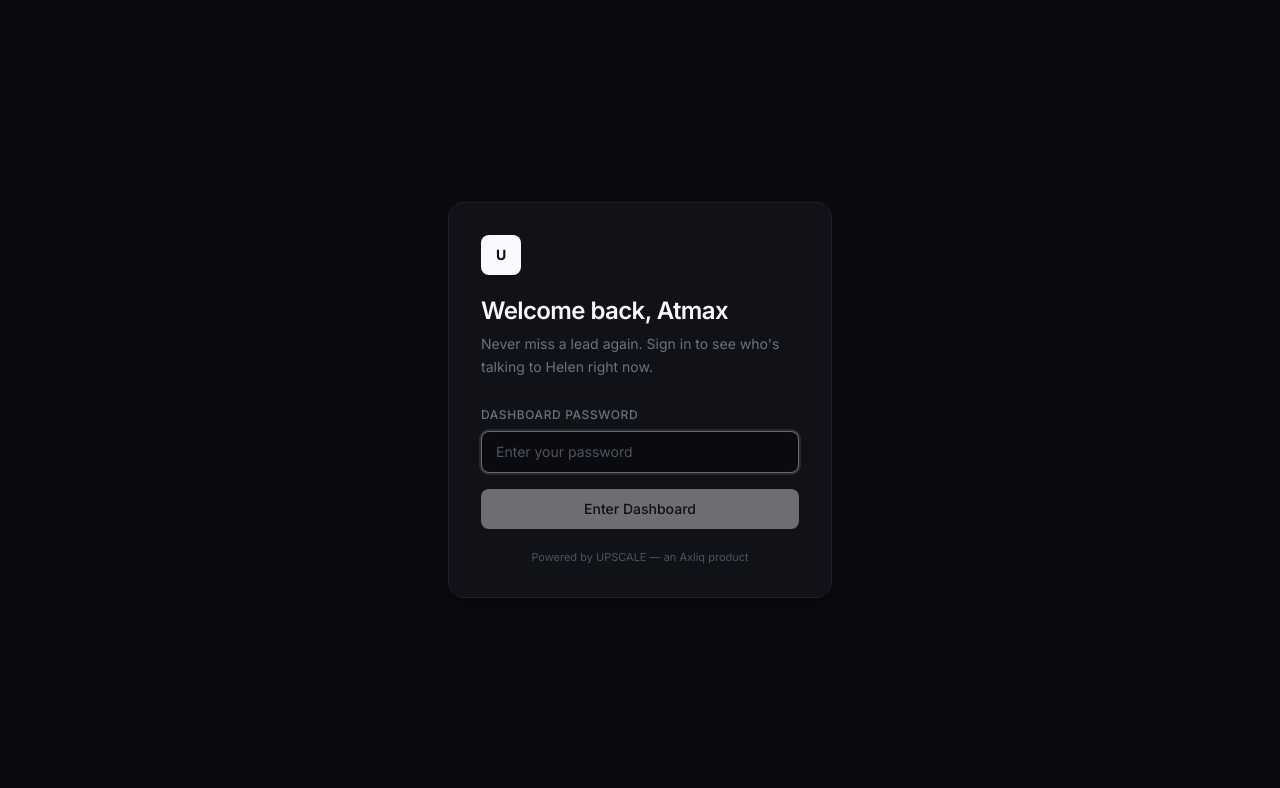
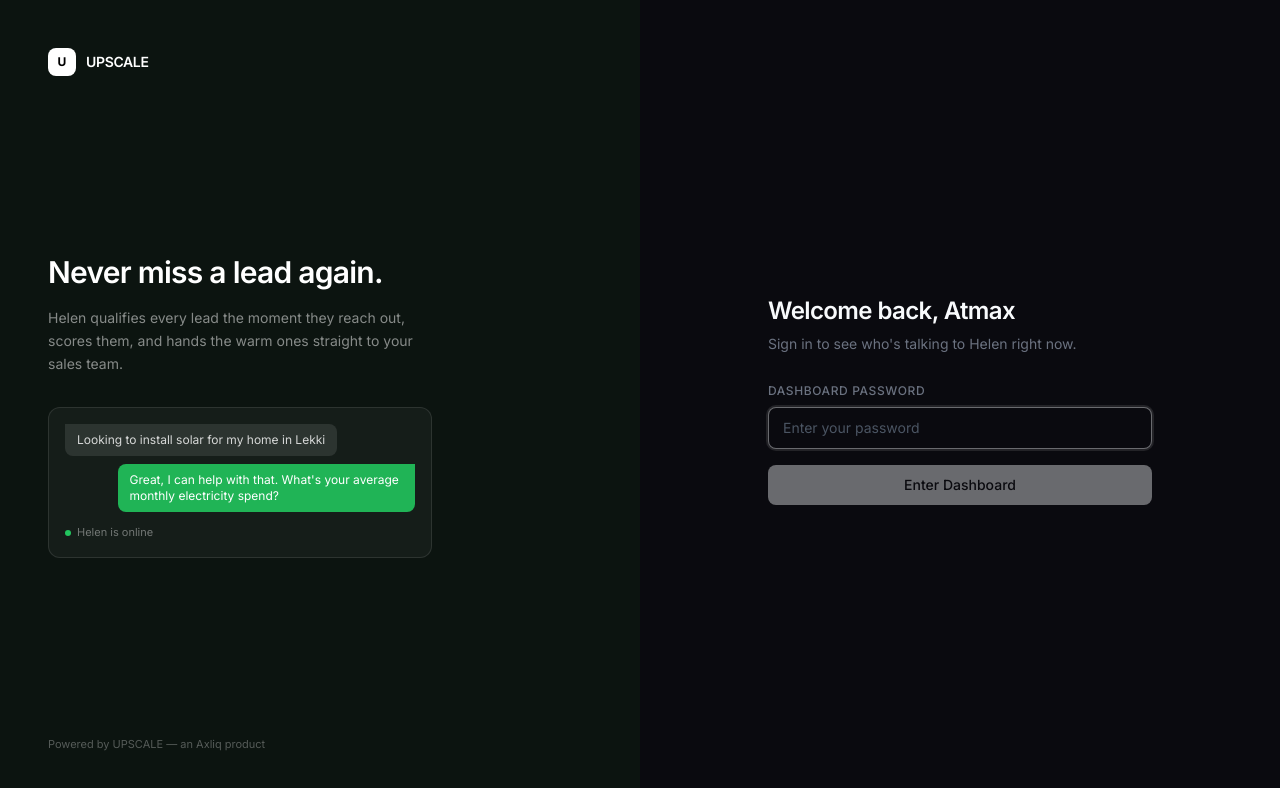
Before and after one commit to JessesHub07/UpScale, a Next.js app in the folder dashboard/: page /login in a window 1280 px wide. Shown: the top 788 px of the page. Built offline with nearby package versions, Linux system fonts and the light colour scheme; no server answers.

Commit message:
feat: redesign login page as split-screen with branded panel and chat preview
Co-Authored-By: Claude Sonnet 4.6 <noreply@anthropic.com>

```diff
--- a/dashboard/app/login/page.tsx
+++ b/dashboard/app/login/page.tsx
@@ -31,20 +31,55 @@ export default function LoginPage() {
   }
 
   return (
-    <div className="min-h-screen bg-page flex items-center justify-center px-4">
-      <form
-        onSubmit={handleSubmit}
-        className="float-in relative bg-surface border border-border rounded-2xl p-8 w-full max-w-sm shadow-xl"
-      >
-        <div className="w-10 h-10 rounded-lg bg-text-primary flex items-center justify-center mb-5">
+    <div className="min-h-screen flex">
+      {/* Left — brand panel */}
+      <div className="hidden lg:flex lg:w-1/2 bg-[#0c1410] text-white flex-col justify-between p-12">
+        <div className="flex items-center gap-2.5">
+          <div className="w-7 h-7 rounded-lg bg-white flex items-center justify-center">
+            <span className="text-black font-bold text-xs">U</span>
+          </div>
+          <span className="text-sm font-semibold tracking-tight">UPSCALE</span>
+        </div>
+
+        <div>
+          <h1 className="text-3xl font-semibold tracking-tight leading-tight mb-4">
+            Never miss a lead again.
+          </h1>
+          <p className="text-sm text-white/50 leading-relaxed mb-8 max-w-sm">
+            Helen qualifies every lead the moment they reach out, scores them, and hands the
+            warm ones straight to your sales team.
+          </p>
+
+          {/* Mock chat preview */}
+          <div className="bg-white/[0.04] border border-white/10 rounded-xl p-4 max-w-sm flex flex-col gap-2">
+            <div className="self-start bg-white/10 rounded-lg rounded-tl-none px-3 py-2 text-xs text-white/80 max-w-[85%]">
+              Looking to install solar for my home in Lekki
+            </div>
+            <div className="self-end bg-[#22c55e]/90 rounded-lg rounded-tr-none px-3 py-2 text-xs text-white max-w-[85%]">
+              Great, I can help with that. What's your average monthly electricity spend?
+            </div>
+            <div className="flex items-center gap-1.5 mt-1">
+              <span className="w-1.5 h-1.5 rounded-full bg-[#22c55e] pulse-dot" />
+              <span className="text-[11px] text-white/40">Helen is online</span>
+            </div>
+          </div>
+        </div>
+
+        <p className="text-[11px] text-white/30">Powered by UPSCALE — an Axliq product</p>
+      </div>
+
+      {/* Right — form */}
+      <div className="flex-1 bg-page flex items-center justify-center px-4">
+        <form onSubmit={handleSubmit} className="float-in w-full max-w-sm">
+          <div className="w-10 h-10 rounded-lg bg-text-primary flex items-center justify-center mb-5 lg:hidden">
             <span className="text-page font-bold text-sm">U</span>
           </div>
 
-        <h1 className="text-2xl font-semibold text-text-primary mb-1.5 tracking-tight">
+          <h2 className="text-2xl font-semibold text-text-primary mb-1.5 tracking-tight">
             Welcome back, Atmax
-        </h1>
+          </h2>
           <p className="text-sm text-text-secondary mb-7 leading-relaxed">
-          Never miss a lead again. Sign in to see who's talking to Helen right now.
+            Sign in to see who's talking to Helen right now.
           </p>
 
           <label className="text-xs font-medium text-text-secondary uppercase tracking-wider mb-2 block">
@@ -59,11 +94,7 @@ export default function LoginPage() {
             className="w-full bg-input border border-border rounded-lg px-3.5 py-2.5 text-sm text-text-primary placeholder:text-text-tertiary mb-3 focus:outline-none focus:border-text-primary/40 focus:ring-2 focus:ring-text-primary/10 transition-all"
           />
 
-        {error && (
-          <p className="text-xs text-[#ef4444] mb-3 flex items-center gap-1.5">
-            {error}
-          </p>
-        )}
+          {error && <p className="text-xs text-[#ef4444] mb-3">{error}</p>}
 
           <button
             type="submit"
@@ -73,10 +104,11 @@ export default function LoginPage() {
             {loading ? 'Checking…' : 'Enter Dashboard'}
           </button>
 
-        <p className="text-[11px] text-text-tertiary text-center mt-5">
+          <p className="text-[11px] text-text-tertiary text-center mt-5 lg:hidden">
             Powered by UPSCALE — an Axliq product
           </p>
         </form>
       </div>
+    </div>
   )
 }
```
Lines whose indentation alone changed are shown as unchanged.
